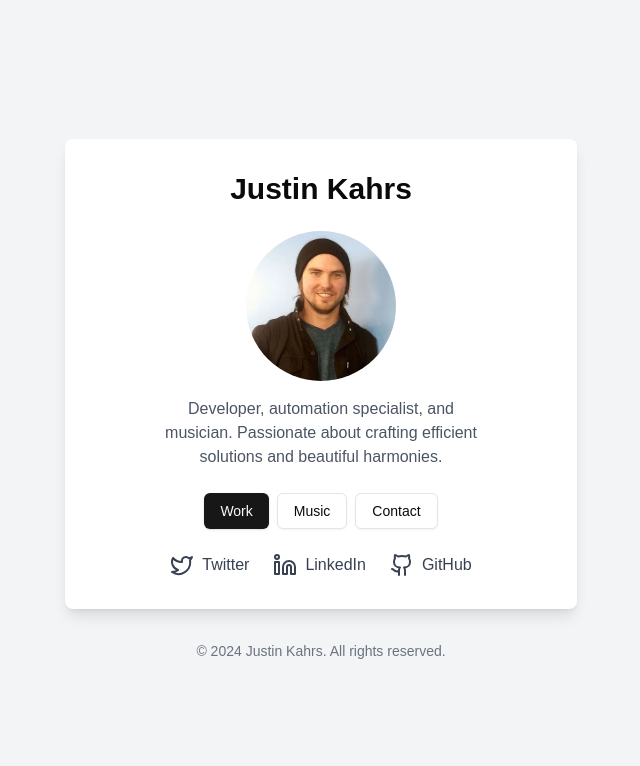
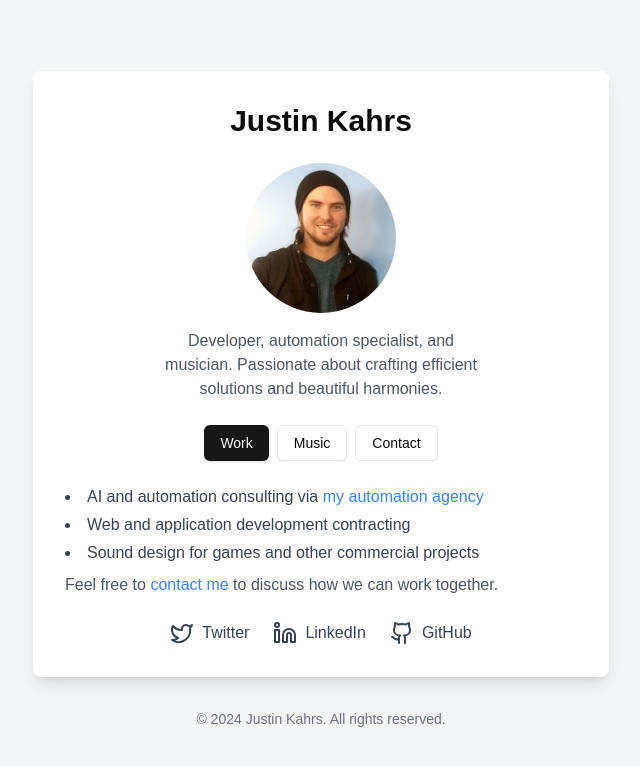
Before and after one commit to justinkahrs/portfolio, a Next.js app: page / in a window 1280 px wide. Shown: the top 766 px of the page, without its empty margins (319-959 px from the left). Built offline with nearby package versions, Linux system fonts and the light colour scheme.

Commit message:
fix: work page1

```diff
--- a/src/app/contact/page.tsx
+++ b/src/app/contact/page.tsx
@@ -265,10 +265,10 @@ export default function Contact() {
             checked={consentGiven}
             onChange={(e) => setConsentGiven(e.target.checked)}
             onBlur={() => handleBlur("consentGiven")}
-            className="mr-2"
+            className="ml-4 mr-6"
           />
           I agree to be contacted via email or text message by one of
-          Justin&apos;s AI automations
+          Justin&apos;s AI automations, and that I can unsubscribe at any time.
         </label>
         {getConsentError() && (
           <p className="text-red-500 text-sm mt-1">{getConsentError()}</p>
--- a/src/app/layout.tsx
+++ b/src/app/layout.tsx
@@ -6,7 +6,7 @@ import Image from "next/image";
 import Navigation from "./navigation";
 
 export const metadata = {
-  title: "Justin Kahrs Portfolio",
+  title: "Justin Kahrs",
   description: "Developer, automation specialist, and musician.",
 };
 
@@ -20,7 +20,7 @@ export default function RootLayout({
       <head>{/* You can include additional <meta> tags here */}</head>
       <body>
         <div className="min-h-screen bg-gray-100 flex flex-col items-center justify-center p-4">
-          <div className="bg-white rounded-lg shadow-lg p-8 max-w-lg w-full">
+          <div className="bg-white rounded-lg shadow-lg p-8 max-w-xl w-full">
             {/* Header */}
             <h1 className="text-3xl font-bold text-center mb-6">
               Justin Kahrs
--- a/src/app/page.tsx
+++ b/src/app/page.tsx
@@ -2,9 +2,38 @@
 
 import React from "react";
 import { Twitter, Linkedin, Github } from "lucide-react";
+import Link from "next/link";
 
 export default function Work() {
   return (
+    <div>
+      {/* Professional Services Offered */}
+      <div className="mb-6">
+        <ul className="list-disc list-inside text-gray-700 space-y-1">
+          <li>
+            AI and automation consulting via{" "}
+            <a
+              href="https://sennaautomation.agency"
+              target="_blank"
+              rel="noopener noreferrer"
+              className="text-blue-500 hover:underline"
+            >
+              my automation agency
+            </a>
+          </li>
+          <li>Web and application development contracting</li>
+          <li>Sound design for games and other commercial projects</li>
+        </ul>
+        <p className="text-gray-600 mt-2">
+          Feel free to{" "}
+          <Link href="/contact" passHref legacyBehavior>
+            <a className="text-blue-500 hover:underline">contact me</a>
+          </Link>{" "}
+          to discuss how we can work together.
+        </p>
+      </div>
+
+      {/* Social Links */}
       <div className="flex flex-col sm:flex-row sm:space-x-6 justify-center">
         <a
           href="https://x.com/justin_kahrs"
@@ -34,5 +63,6 @@ export default function Work() {
           GitHub
         </a>
       </div>
+    </div>
   );
 }
```
Lines whose indentation alone changed are shown as unchanged.
